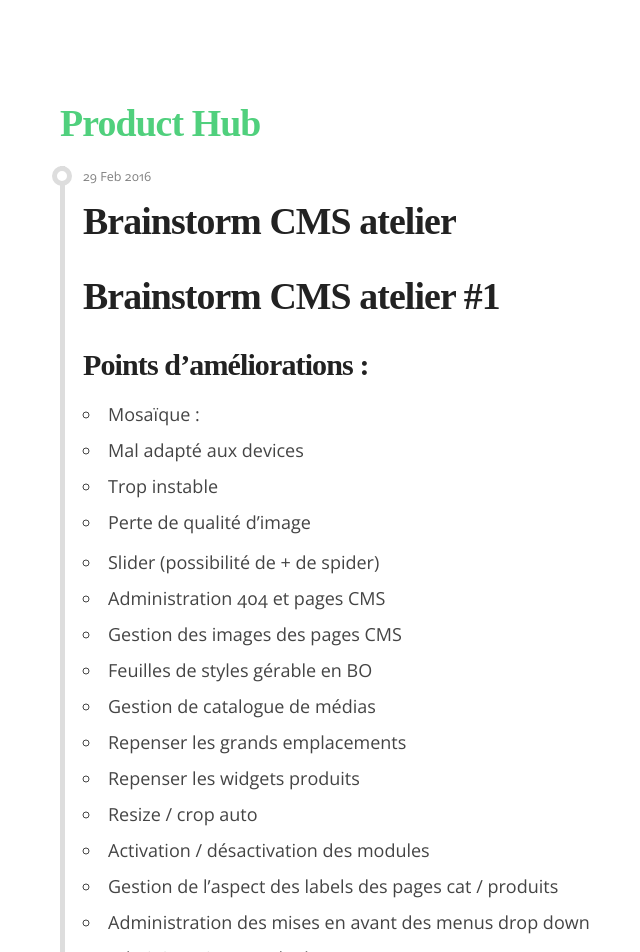
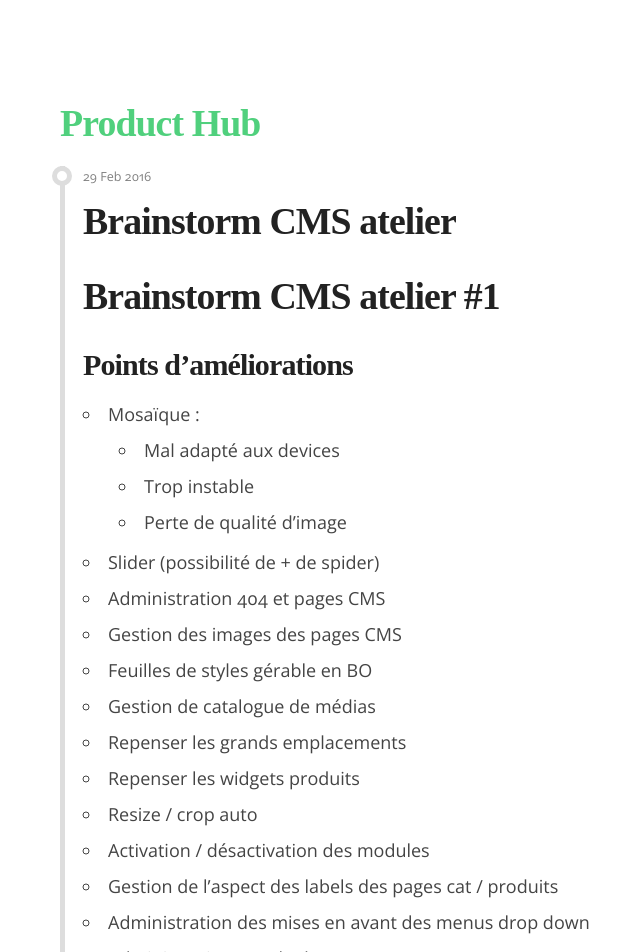
Before and after one commit to Akashrine/product-timeline, a Jekyll site: the page built from src/_posts/2016-02-29-compte-rendu-cms-1.md, in a window 1280 px wide. Shown: the top 952 px of the page, without its empty margins (148-788 px from the left). Built offline with Jekyll 4.4.1, drawn with Linux system fonts in a browser that asks for light colours; some web fonts are replaced.

Commit message:
double list

```diff
--- a/src/_posts/2016-02-29-compte-rendu-cms-1.md
+++ b/src/_posts/2016-02-29-compte-rendu-cms-1.md
@@ -4,11 +4,12 @@
 ---
 
 # Brainstorm CMS atelier #1
-## Points d’améliorations :
+
+## Points d’améliorations
 * Mosaïque :
-    - Mal adapté aux devices
-    - Trop instable
-    - Perte de qualité d’image
+  * Mal adapté aux devices
+  * Trop instable
+  * Perte de qualité d’image
 * Slider (possibilité de + de spider)
 * Administration 404 et pages CMS
 * Gestion des images des pages CMS
--- a/src/assets/scss/base/_typography.scss
+++ b/src/assets/scss/base/_typography.scss
@@ -132,6 +132,7 @@
     ol {
         margin-top: .25rem;
         margin-bottom: .5rem;
+        padding-left: 2rem;
     }
 }
 
--- a/src/assets/stylesheets/style.css
+++ b/src/assets/stylesheets/style.css
@@ -471,7 +471,8 @@
   ul ul,
   ul ol {
     margin-top: .25rem;
-    margin-bottom: .5rem; }
+    margin-bottom: .5rem;
+    padding-left: 2rem; }
 
 ol {
   list-style: inside decimal;
```
